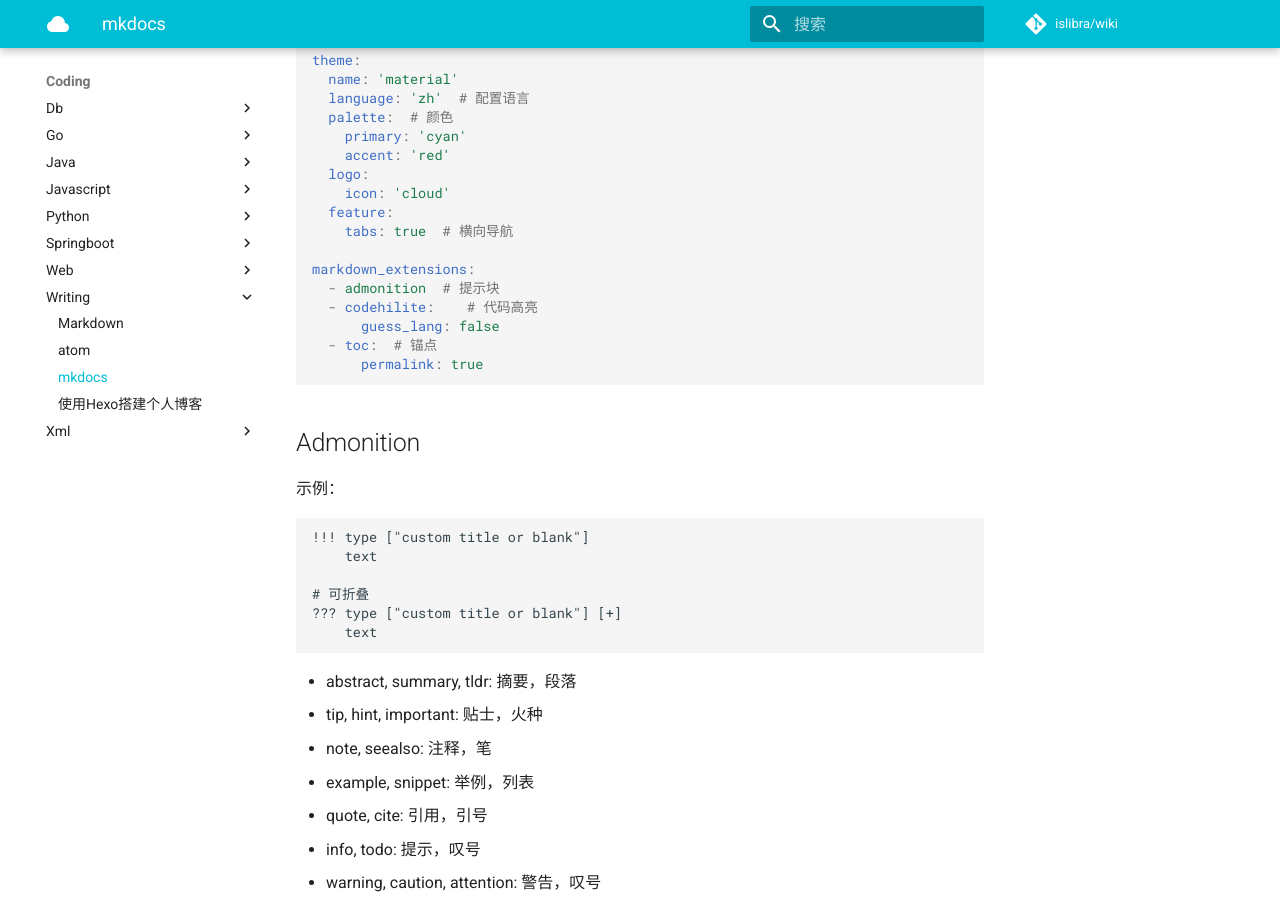
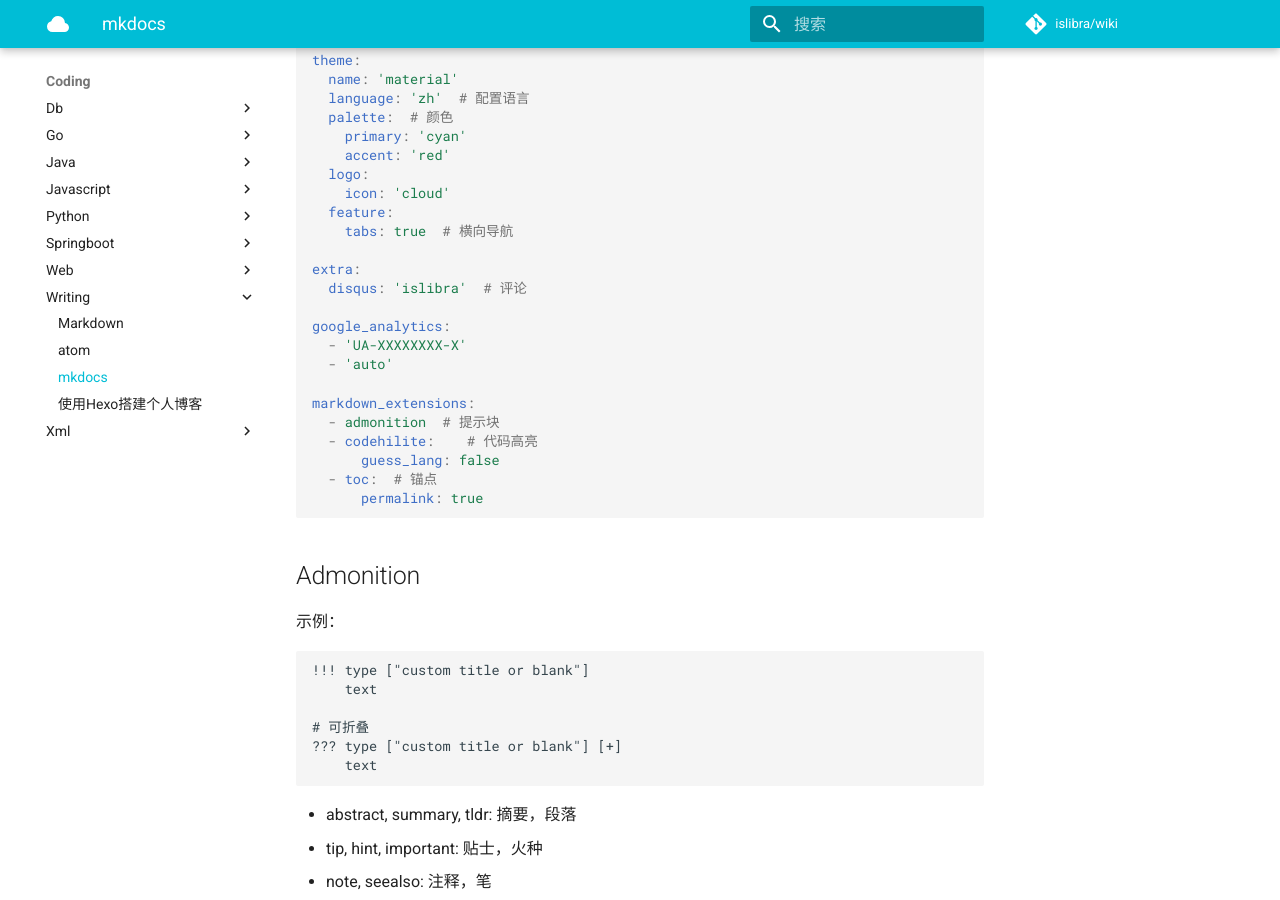
Before and after one commit to islibra/wiki, an MkDocs documentation site: the page built from docs/coding/writing/mkdocs.md, in a window 1280 px wide and 900 px high, scrolled down 1603 px. Built offline with MkDocs 1.6.1 and Material for MkDocs 9.7.7, drawn with Linux system fonts in a browser that asks for light colours; comment, search, counter and statistics services are not loaded.

Commit message:
Update mkdocs.md

```diff
--- a/docs/coding/writing/mkdocs.md
+++ b/docs/coding/writing/mkdocs.md
@@ -81,6 +81,13 @@ theme:
     icon: 'cloud'
   feature:
     tabs: true  # 横向导航
+
+extra:
+  disqus: 'islibra'  # 评论
+
+google_analytics:
+  - 'UA-XXXXXXXX-X'
+  - 'auto'
 
 markdown_extensions:
   - admonition  # 提示块
```
